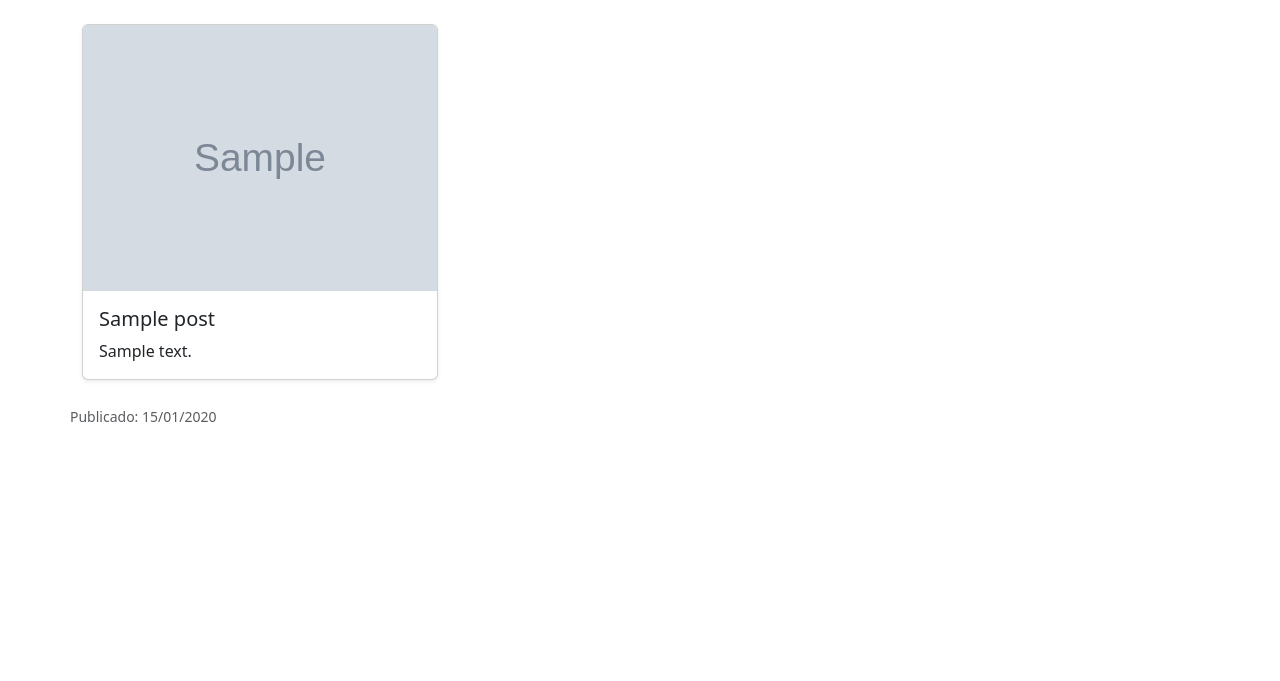
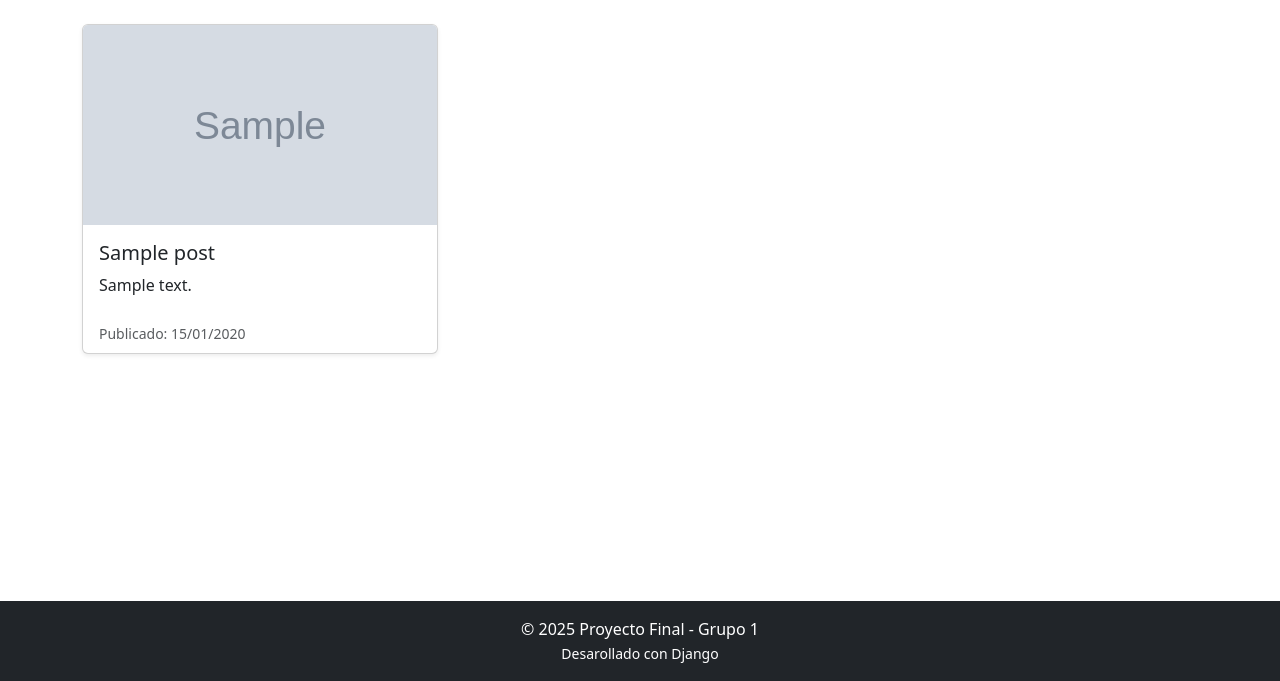
Before and after one commit to fabricio00101/proyecto-final-grupo1, a Django app: page /posts/ in a window 1280 px wide. Shown: the part 119-800 px from the top of the page. Run offline with Django 5.2, Linux system fonts and the light colour scheme; tables that the repository leaves empty hold one stand-in row (values such as "Sample post"); grey boxes marked "Sample" are stand-in pictures.

Commit message:
Corrección de errores

```diff
--- a/templates/base.html
+++ b/templates/base.html
@@ -1,5 +1,5 @@
-<!doctype html>
-<html lang="en">
+{% load static %}<!doctype html>
+<html lang="es-ar">
     <head>
         <title>Title</title>
         <!-- Required meta tags -->
@@ -16,6 +16,7 @@
             integrity="sha384-T3c6CoIi6uLrA9TneNEoa7RxnatzjcDSCmG1MXxSR1GAsXEV/Dwwykc2MPK8M2HN"
             crossorigin="anonymous"
         />
+        <link rel="stylesheet" href="../static/style.css">
     </head>
 
     <body>
@@ -24,7 +25,7 @@
                 <div class="container">
                     <a href="{% url 'index'}">Blog</a>
                     <button class="navbar-toggler" type="button" data-bs-toggle="collapse" data-bs-target="#navbarNav"> <span class="navbar-toggler-icon"></span></button>
-                    <div class="collapse navbar collapse" id="navbarNav">
+                    <div class="collapse navbar-collapse" id="navbarNav">
                         <ul class="navbar-nav ms-auto">
                             <li class="nav-item">
                                 <a href="{% url 'index' %}">Inicio</a>
@@ -41,7 +42,7 @@
             {% block contenido %}
             {% endblock %}
         </main>
-        <footer class="bg-dar text-white text-center py-3 mt-4">
+        <footer class="bg-dark text-white text-center py-3 mt-4">
             <div class="container">
                 <p class="mb-0">&copy; 2025 Proyecto Final - Grupo 1</p>
                 <small>Desarollado con Django</small>
--- a/templates/lista_posts.html
+++ b/templates/lista_posts.html
@@ -15,18 +15,18 @@
                 <article class="card h-100 shadow-sm">
 
                     {% if post.imagen %}
-                        <img src="{{ post.imagen.url }}" class="card-img-top card-img-custom" alt="{{ post.titulo}}">
+                        <img src="{{ post.imagen.url }}" class="card-img-top card-img-custom" alt="{{ post.titulo }}">
                     {% else %}
                         <div class="card-img-top card-placeholder">
                             <span>Sin Imagen</span>
                         </div>
                     {% endif %}
 
-                    <diva class="card-body">
+                    <div class="card-body">
                         <header>
-                            <h5 class="card-titule">{{ post.titulo }}</h5>
+                            <h5 class="card-title">{{ post.titulo }}</h5>
                             {% if post.subitutlo %}
-                            <h6 class="card-subtitule mb-2 text-muted">{{ post.subtitulo }}</h6>
+                            <h6 class="card-subtitle mb-2 text-muted">{{ post.subtitulo }}</h6>
                             {% endif %}
 
                         </header>
```
